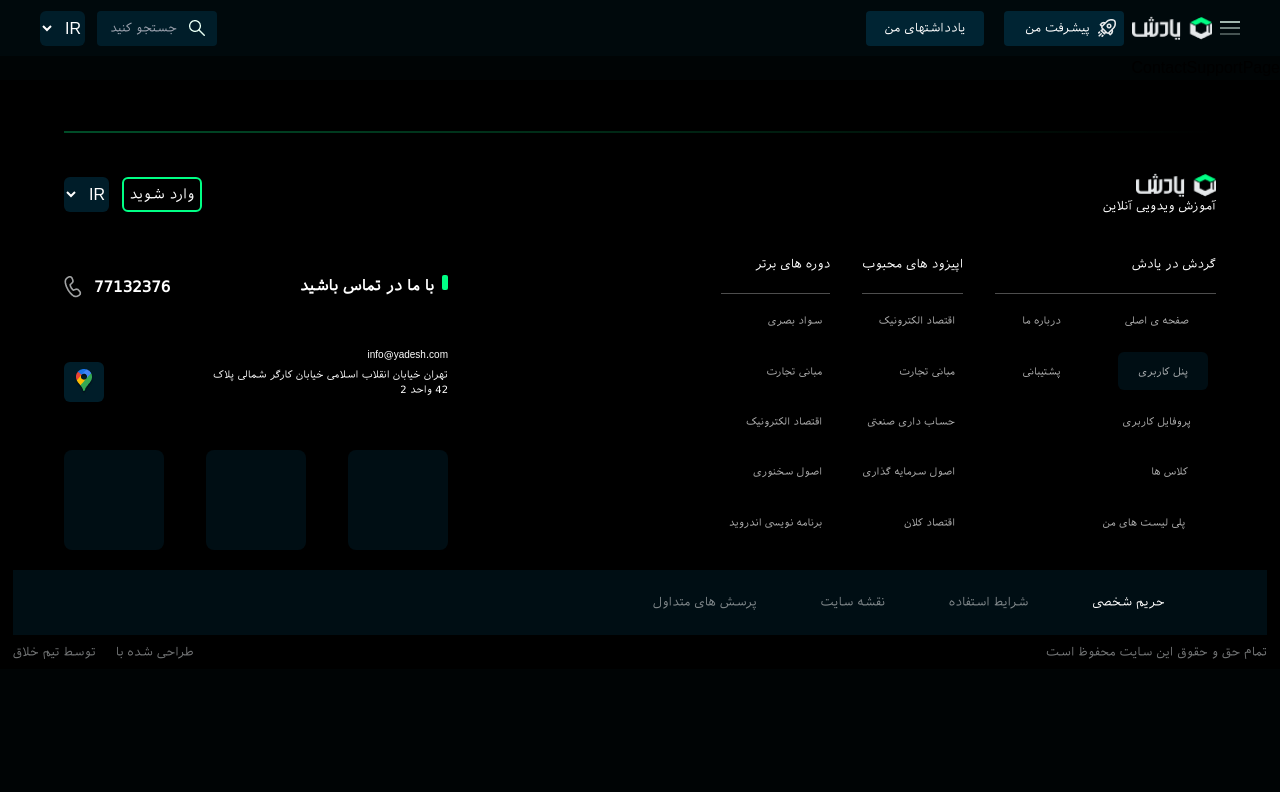
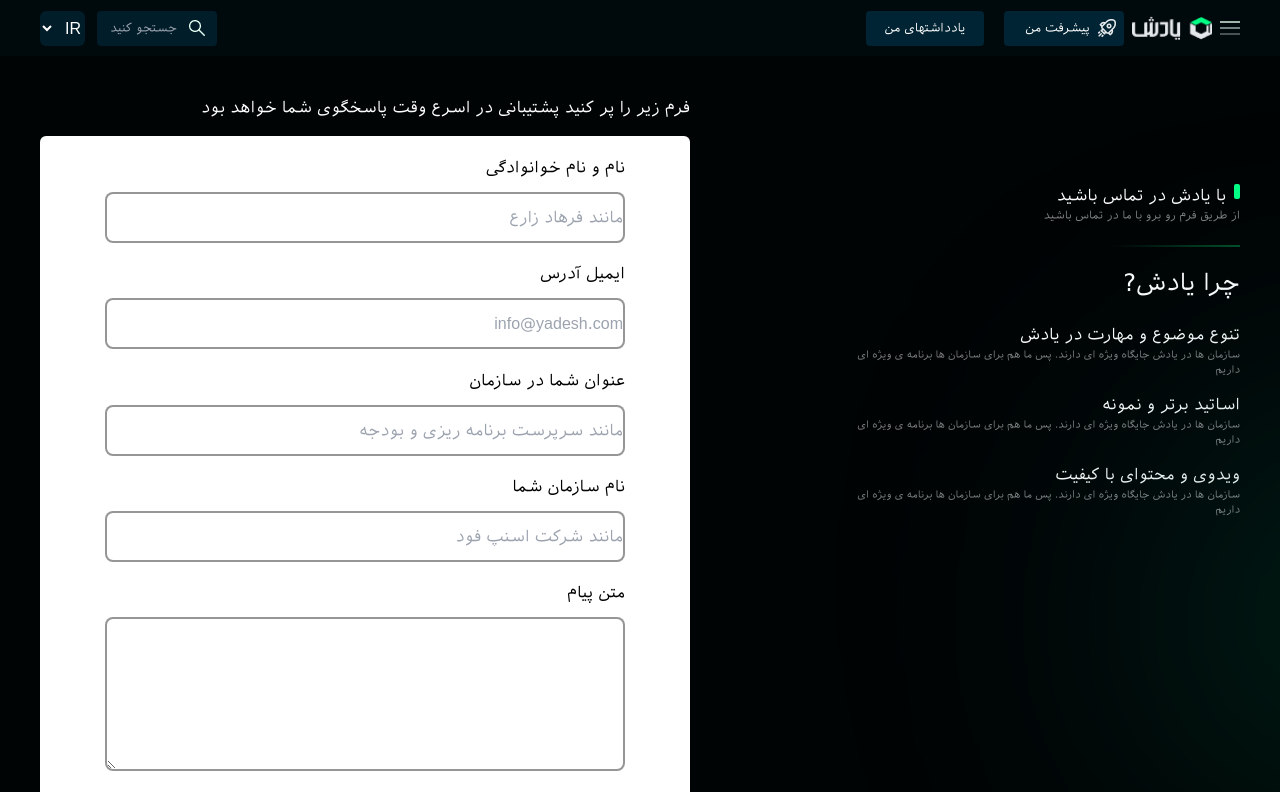
Before and after one commit to farhadzaresani/Yadesh-final, a React (Create React App) app: page /contact-support in a window 1280 px wide. Shown: the top 792 px of the page. Built offline with nearby package versions, Linux system fonts and the light colour scheme.

Commit message:
f-contanctsupport

```diff
--- a/src/components/_cards/VideoCards.jsx
+++ b/src/components/_cards/VideoCards.jsx
@@ -3,9 +3,9 @@ import ReactPlayer from 'react-player'
 
 function VideoCards() {
   return (
-    <div>
+    <div className=''>
 
-    <div className="  text-white flex flex-col rounded-lg" >
+    <div className="  text-white flex flex-col rounded-lg w-[219px] h-[216px]" >
         {/* <ReactPlayer
             className='react-player '
             url=''
--- a/src/components/_general/Navbar.jsx
+++ b/src/components/_general/Navbar.jsx
@@ -7,7 +7,7 @@ const NavbarComp = () => {
   const [showSidebar, setShowSidebar] = useState(false);
 
   const openClose = () => {
-    setShowSidebar((showSidebar = false));
+    setShowSidebar((!showSidebar));
   };
 
   return (
--- a/src/pages/ContactSupport.jsx
+++ b/src/pages/ContactSupport.jsx
@@ -1,7 +1,84 @@
 import React from "react";
 
 const ContactSupportPage = () => {
-  return <div>ContactSupportPage</div>;
+  return(
+    <div className="text-white flex justify-between  ">
+      <div className="  flex justify-center " >
+
+      <img
+          className='absolute blur-[30px]'
+          src={"/assets/images/Ellipse 127.png"}
+          alt=''
+        />
+
+        <div className="w-[80%] flex flex-col mt-[10vw]" >
+
+        <div className="m">
+          <h1 className='flex'>
+                <div className='bg-[#00FF85] w-[6px] h-[15px] rounded-sm ml-2'></div>
+                با یادش در تماس باشید
+              </h1>
+          <p className="text-[11px] opacity-50">از طریق فرم رو برو با ما در تماس باشید</p>
+        </div>
+        <div className='h-[2px] w-[10vw] my-5 bg-gradient-to-l from-[#00FF85] opacity-30'></div>
+        <div className="w-[400px] h-[404px] space-y-6">
+
+          <h1 className="text-2xl">چرا یادش?</h1>
+        <div className=" flex flex-col justify-center items-center space-y-4">
+          <div>
+            <h2>تنوع موضوع و مهارت در یادش</h2>
+            <p className="text-[10px] opacity-50">سازمان ها در یادش جایگاه ویژه ای دارند. پس ما هم برای سازمان ها برنامه ی ویژه ای داریم</p>
+          </div>
+          <div>
+            <h2>اساتید برتر و نمونه</h2>
+            <p className="text-[10px] opacity-50">سازمان ها در یادش جایگاه ویژه ای دارند. پس ما هم برای سازمان ها برنامه ی ویژه ای داریم</p>
+          </div>
+          <div>
+            <h2>ویدوی و محتوای با کیفیت</h2>
+            <p className="text-[10px] opacity-50">سازمان ها در یادش جایگاه ویژه ای دارند. پس ما هم برای سازمان ها برنامه ی ویژه ای داریم</p>
+          </div>
+        </div>
+        </div>
+
+        </div>
+      </div>
+
+      <div className=" ">
+        <div className=" my-10" >
+
+        <h1>فرم زیر را پر کنید پشتیبانی در اسرع وقت پاسخگوی شما خواهد بود</h1>
+        <div className="bg-white text-black w-[650px] h-[60vw] rounded-md mt-4 ml-10 flex justify-center">
+          <div className="w-[80%] flex flex-col justify-between py-5">
+
+          <div className="flex flex-col space-y-3 ">
+              <label>نام و نام خوانوادگی</label>
+              <input type='text' placeholder="مانند فرهاد زارع" className="border-[2px] border-[#5a5a5aa2] h-[4vw] rounded-lg" />
+          </div>
+          <div className="flex flex-col space-y-3 ">
+              <label>ایمیل آدرس</label>
+              <input type='email' placeholder="info@yadesh.com" className="border-[2px] border-[#5a5a5aa2] h-[4vw] rounded-lg" />
+          </div>
+          <div className="flex flex-col space-y-3 ">
+              <label>عنوان شما در سازمان</label>
+              <input type='text' placeholder="مانند سرپرست برنامه ریزی و بودجه" className="border-[2px] border-[#5a5a5aa2] h-[4vw] rounded-lg" />
+          </div>
+          <div className="flex flex-col space-y-3 ">
+              <label>نام سازمان شما  </label>
+              <input type='text' placeholder="مانند شرکت اسنپ فود" className="border-[2px] border-[#5a5a5aa2] h-[4vw] rounded-lg" />
+          </div>
+          <div className="flex flex-col space-y-3 ">
+              <label>متن پیام</label>
+              <textarea type='text' className="border-[2px] border-[#5a5a5aa2] h-[12vw] rounded-lg" />
+          </div>
+          <div>اطلاعات سازمانی و شخصی شما نزد یادش در امان است</div>
+          <button className="bg-[#00FF85] h-[4vw] rounded-lg font-bold">ارسال در خواست</button>
+          </div>
+        </div>
+      </div>
+        </div>
+    </div>
+
+  )
 };
 
 export default ContactSupportPage;
```
Also changed, not shown: public/assets/images/Ellipse 127.png (added).
